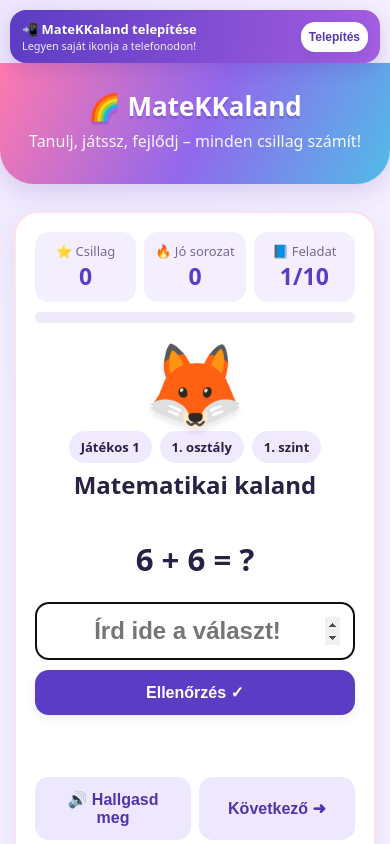
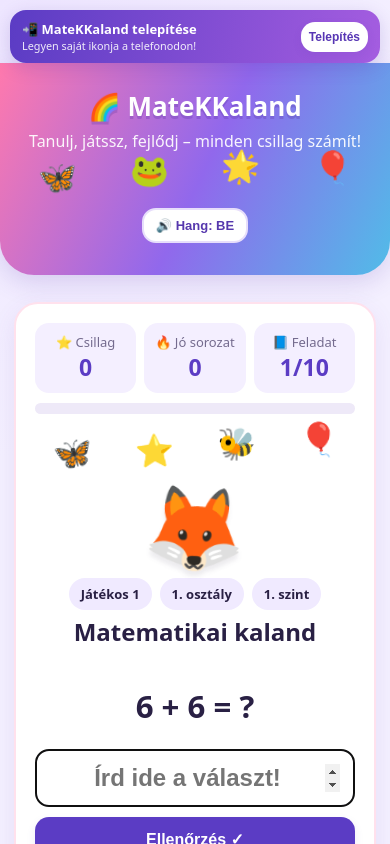
Before and after one commit to mokus91/MateKKaland, a plain HTML site: page index.html in a window 390 px wide. Both pictures are taken after a click on the button "🚀 Induljon a kaland!". Shown: the top 844 px of the page. Drawn offline with Linux system fonts and the light colour scheme.

Commit message:
Add animated characters, cheerful sound effects and logic puzzles

```diff
--- a/index.html
+++ b/index.html
@@ -24,6 +24,20 @@ footer{text-align:center;color:#82779c;padding:18px;font-size:13px}
 @media(min-width:560px){.grid.characters{grid-template-columns:repeat(4,1fr)}}@media(max-width:380px){main{padding:9px}.card{padding:14px}.two{grid-template-columns:1fr}}
 
 #installAppBar{position:sticky;top:0;z-index:20;margin:10px auto 0;width:min(730px,calc(100% - 20px));padding:10px 12px;border-radius:16px;background:linear-gradient(100deg,#5b3cc4,#a45de0);color:#fff;display:flex;align-items:center;justify-content:space-between;gap:10px;box-shadow:0 5px 18px #5232a533;font-weight:700}#installAppBar button{width:auto;white-space:nowrap;margin:0;background:#fff;color:#5736b4;padding:9px 13px;font-size:14px}#installAppBar small{display:block;font-weight:500;opacity:.9}@media(max-width:420px){#installAppBar{font-size:13px}#installAppBar button{font-size:12px;padding:8px}}
+
+/* Vidám animációk és hangok */
+@keyframes wiggle{0%,100%{transform:rotate(0) translateY(0)}25%{transform:rotate(-7deg) translateY(-4px)}75%{transform:rotate(7deg) translateY(-4px)}}
+@keyframes floaty{0%,100%{transform:translateY(0) rotate(-4deg)}50%{transform:translateY(-15px) rotate(5deg)}}
+@keyframes pop{0%{transform:scale(.5);opacity:0}70%{transform:scale(1.18)}100%{transform:scale(1);opacity:1}}
+@keyframes sparkle{0%{transform:translateY(0) scale(.5);opacity:1}100%{transform:translateY(-90px) scale(1.4);opacity:0}}
+.mascot{animation:buddy 2.2s ease-in-out infinite,wiggle 5s ease-in-out infinite}
+.adventure .world{animation:floaty 3.5s ease-in-out infinite}.adventure .world:nth-child(2){animation-delay:.5s}.adventure .world:nth-child(3){animation-delay:1s}
+.fun-scene{display:flex;justify-content:space-around;align-items:center;gap:8px;font-size:clamp(28px,8vw,48px);padding:7px 0}
+.fun-scene span{display:inline-block;animation:floaty 2.8s ease-in-out infinite}.fun-scene span:nth-child(2){animation-delay:.4s}.fun-scene span:nth-child(3){animation-delay:.8s}.fun-scene span:nth-child(4){animation-delay:1.2s}
+#soundToggle{width:auto;margin:0;padding:8px 12px;font-size:13px;background:#fff;color:#5638ad;border:2px solid #e7defb;box-shadow:none}
+.spark{position:fixed;z-index:99;pointer-events:none;font-size:25px;animation:sparkle .9s ease-out forwards}
+#game .card{overflow:hidden}
+@media(prefers-reduced-motion:reduce){*,*::before,*::after{animation-duration:.01ms!important;animation-iteration-count:1!important;scroll-behavior:auto!important}}
 </style>
 
 <link rel="manifest" href="./manifest.webmanifest">
@@ -32,7 +46,7 @@ footer{text-align:center;color:#82779c;padding:18px;font-size:13px}
 <body>
 <div id="installAppBar"><div>📲 MateKKaland telepítése<small>Legyen saját ikonja a telefonodon!</small></div><button id="installAppBtn" type="button">Telepítés</button></div>
 
-<header><h1>🌈 MateKKaland</h1><p>Tanulj, játssz, fejlődj – minden csillag számít!</p></header>
+<header><h1>🌈 MateKKaland</h1><p>Tanulj, játssz, fejlődj – minden csillag számít!</p><div class="fun-scene" aria-label="Vidám kalandfigurák"><span>🦋</span><span>🐸</span><span>🌟</span><span>🎈</span></div></header>
 <main>
 <section id="home">
  <div class="card hero">
@@ -41,7 +55,7 @@ footer{text-align:center;color:#82779c;padding:18px;font-size:13px}
   <label for="profileSelect">Gyermekprofil</label><select id="profileSelect" onchange="switchProfile(this.value)"></select><div class="two"><button class="secondary" onclick="addProfile()">➕ Új gyermek</button><button class="secondary" onclick="renameProfile()">✏️ Név módosítása</button></div><label for="player">A játékos neve</label><input id="player" maxlength="24" placeholder="Hogy hívnak?">
   <label for="grade">Melyik osztályba jársz?</label><select id="grade"><option value="1">1. osztály</option><option value="2">2. osztály</option><option value="3">3. osztály</option><option value="4">4. osztály</option><option value="5">5. osztály</option><option value="6">6. osztály</option></select>
   <label>Válassz társat!</label><div class="grid characters" id="characters"></div>
-  <label for="topic">Milyen feladatot szeretnél?</label><select id="topic"><option value="mixed">🎲 Vegyes gyakorlás</option><option value="plusminus">➕ Összeadás és kivonás</option><option value="multiply">✖️ Szorzás és osztás</option><option value="challenge">🏆 Napi kihívás</option><option value="mistakes">💡 Korábbi hibáim gyakorlása</option></select>
+  <label for="topic">Milyen feladatot szeretnél?</label><select id="topic"><option value="mixed">🎲 Vegyes gyakorlás</option><option value="plusminus">➕ Összeadás és kivonás</option><option value="multiply">✖️ Szorzás és osztás</option><option value="challenge">🏆 Napi kihívás</option><option value="mistakes">💡 Korábbi hibáim gyakorlása</option><option value="puzzle">🧩 Vidám logikai fejtörők</option></select>
   <button onclick="startGame()">🚀 Induljon a kaland!</button>
  </div>
  <div class="card"><h2>🗺️ Kalandtérkép</h2><p class="sub">Minden gyakorlással újabb világok várnak!</p><div class="adventure"><div class="world"><span>🌳</span>Számerdő</div><div class="world"><span>🏰</span>Összeadás-vár</div><div class="world"><span>🚀</span>Szorzás-galaxis</div></div><p class="small" style="text-align:center">10 feladat = egy kalandkör • 50 csillag = új szint</p></div><div class="card"><h2>⭐ Az én gyűjteményem</h2><div class="stats"><div class="stat">Összes csillag<strong id="totalStars">0</strong></div><div class="stat">Megoldott feladat<strong id="totalDone">0</strong></div><div class="stat">Jelvények<strong id="badgeCount">0</strong></div></div><div class="stat" style="margin-top:9px">🔥 Napi kihívás-sorozat<strong id="dailyStreak">0 nap</strong></div><p class="small" id="dailyStatus" style="text-align:center;margin-bottom:0">A mai kihívás még vár rád!</p><div id="badges" class="pills" style="margin-top:12px"></div></div>
@@ -51,7 +65,7 @@ footer{text-align:center;color:#82779c;padding:18px;font-size:13px}
  <div class="card">
   <div class="stats"><div class="stat">⭐ Csillag<strong id="points">0</strong></div><div class="stat">🔥 Jó sorozat<strong id="streak">0</strong></div><div class="stat">📘 Feladat<strong id="count">1/10</strong></div></div>
   <div class="progress"><span id="bar"></span></div>
-  <div class="hero"><div class="mascot" id="gameMascot">🦊</div><div class="pills"><span class="pill" id="playerPill">Játékos</span><span class="pill" id="gradePill">1. osztály</span><span class="pill" id="levelPill">1. szint</span></div></div>
+  <div class="hero"><div class="fun-scene"><span>🦋</span><span>⭐</span><span>🐝</span><span>🎈</span></div><div class="mascot" id="gameMascot">🦊</div><div class="pills"><span class="pill" id="playerPill">Játékos</span><span class="pill" id="gradePill">1. osztály</span><span class="pill" id="levelPill">1. szint</span></div></div>
   <h2 id="topicTitle">Számoljunk!</h2><div class="question" id="question">2 + 3 = ?</div>
   <input id="answer" class="answer" type="number" inputmode="decimal" placeholder="Írd ide a választ!" autocomplete="off">
   <button id="checkBtn" onclick="checkAnswer()">Ellenőrzés ✓</button><div id="feedback" class="feedback" aria-live="polite"></div>
@@ -130,4 +144,39 @@ matekInstallBtn.addEventListener("click",async()=>{if(matekInstallPrompt){matekI
 if("serviceWorker" in navigator){window.addEventListener("load",()=>navigator.serviceWorker.register("./sw.js").catch(err=>console.log("Offline mód nem aktiválódott:",err)));}
 </script>
 
+
+<script>
+/* MateKKaland: hangmotor, fejtörők és vidám visszajelzések */
+(function(){
+ let soundOn=true, audioCtx=null;
+ const soundButton=document.createElement("button");
+ soundButton.id="soundToggle";soundButton.type="button";soundButton.textContent="🔊 Hang: BE";
+ document.querySelector("header").appendChild(soundButton);
+ soundButton.addEventListener("click",()=>{soundOn=!soundOn;soundButton.textContent=soundOn?"🔊 Hang: BE":"🔇 Hang: KI";if(soundOn)tone(660,.12)});
+ function tone(freq,duration,type="sine",volume=.07){
+  if(!soundOn)return;
+  try{audioCtx=audioCtx||new (window.AudioContext||window.webkitAudioContext)();if(audioCtx.state==="suspended")audioCtx.resume();const o=audioCtx.createOscillator(),g=audioCtx.createGain();o.type=type;o.frequency.value=freq;g.gain.setValueAtTime(volume,audioCtx.currentTime);g.gain.exponentialRampToValueAtTime(.001,audioCtx.currentTime+duration);o.connect(g);g.connect(audioCtx.destination);o.start();o.stop(audioCtx.currentTime+duration)}catch(e){}
+ }
+ function cheer(){tone(523,.12);setTimeout(()=>tone(659,.12),100);setTimeout(()=>tone(784,.22),210)}
+ function oops(){tone(240,.18,"triangle",.05)}
+ function sparkles(){const icons=["✨","⭐","🎉","💫","🌈"];for(let i=0;i<9;i++){const s=document.createElement("span");s.className="spark";s.textContent=icons[i%icons.length];s.style.left=(12+Math.random()*76)+"%";s.style.top=(45+Math.random()*30)+"%";document.body.appendChild(s);setTimeout(()=>s.remove(),950)}}
+ const originalMake=makeQuestion;
+ makeQuestion=function(){
+  if(topic==="puzzle"){
+   const kind=Math.floor(Math.random()*4),n=rand(8)+2;
+   if(kind===0)return{text:"🧩 Mi következik?  "+n+", "+(n+2)+", "+(n+4)+", ?",answer:n+6,grade,op:"fejtörő"};
+   if(kind===1)return{text:"🧩 Mi következik?  "+(n*2)+", "+(n*4)+", "+(n*6)+", ?",answer:n*8,grade,op:"fejtörő"};
+   if(kind===2)return{text:"🧩 Hány lába van 2 cicának?",answer:8,grade,op:"fejtörő"};
+   return{text:"🧩 5 madár ül az ágon. 2 elrepül. Hány marad?",answer:3,grade,op:"fejtörő"};
+  }
+  return originalMake();
+ };
+ const originalCheck=checkAnswer;
+ checkAnswer=function(){const was=answered;originalCheck();if(!was&&answered){const good=document.getElementById("feedback").classList.contains("good");if(good){cheer();sparkles();}else{oops();}}};
+ const originalStart=startGame;
+ startGame=function(){originalStart();if(!document.getElementById("game").classList.contains("hidden"))tone(587,.12)};
+ const originalFinish=finishGame;
+ finishGame=function(){if(done>0)cheer();originalFinish()};
+})();
+</script>
 </body></html>
```
